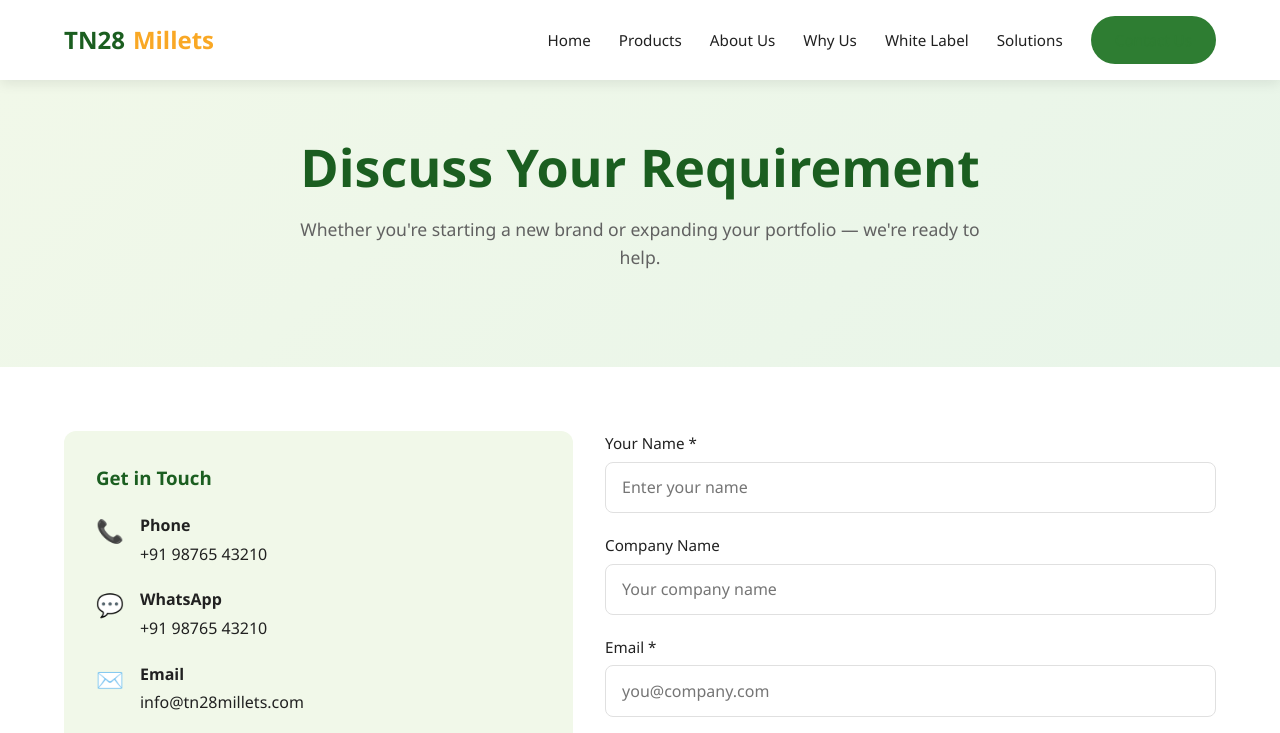
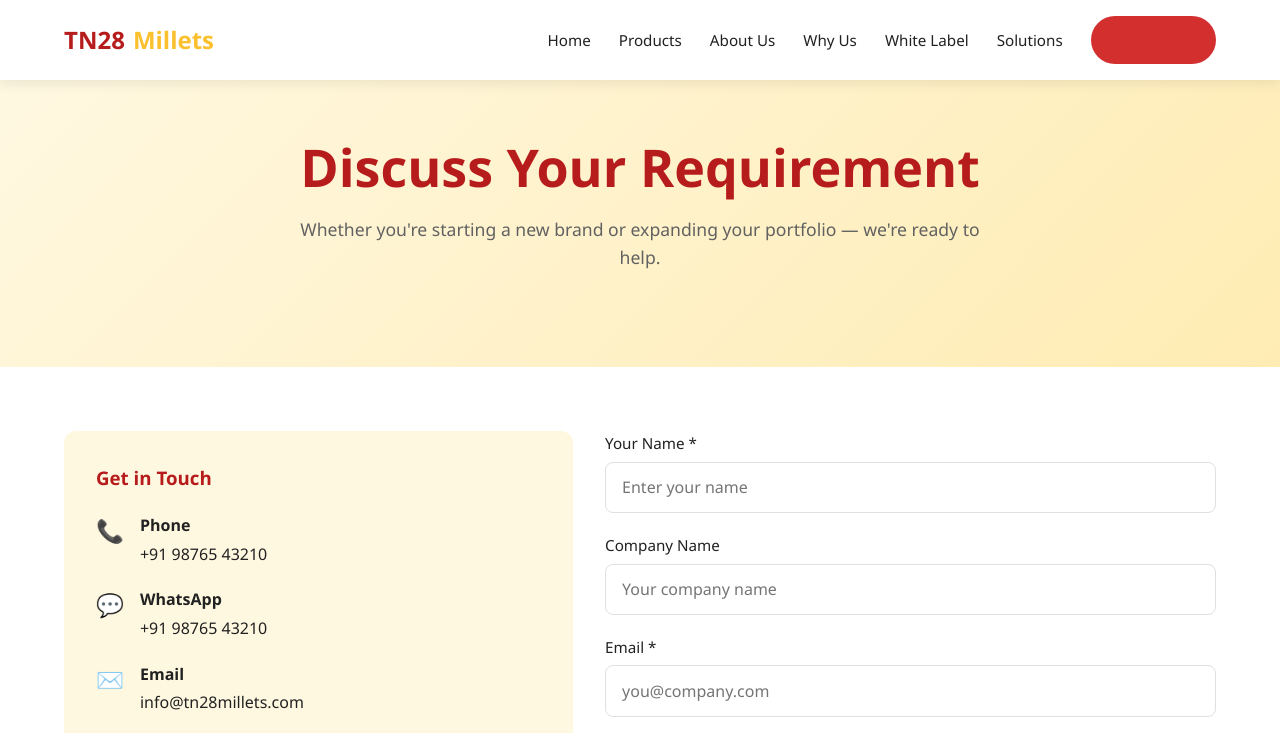
Before and after one commit to santhakumaremf-cpu/tn28-millets, a plain HTML site: page contact.html in a window 1280 px wide. Shown: the top 733 px of the page. Drawn offline with Linux system fonts and the light colour scheme.

Commit message:
Update website colors to Yellow and Red theme

```diff
--- a/styles.css
+++ b/styles.css
@@ -2,12 +2,12 @@
 /* Mobile-first approach */
 
 :root {
-  --primary: #2E7D32;
-  --primary-dark: #1B5E20;
-  --primary-light: #4CAF50;
-  --accent: #F9A825;
-  --accent-dark: #F57F17;
-  --bg-light: #F1F8E9;
+  --primary: #D32F2F;        /* Strong Red */
+  --primary-dark: #B71C1C;   /* Dark Red */
+  --primary-light: #EF5350;  /* Light Red */
+  --accent: #FBC02D;         /* Bright Yellow */
+  --accent-dark: #F9A825;    /* Deep Yellow/Gold */
+  --bg-light: #FFF8E1;       /* Soft Cream / Light Yellow */
   --bg-white: #FFFFFF;
   --text-dark: #212121;
   --text-muted: #616161;
@@ -123,7 +123,7 @@
 .btn-primary:hover {
   background: var(--primary-dark);
   transform: translateY(-2px);
-  box-shadow: 0 6px 16px rgba(46, 125, 50, 0.3);
+  box-shadow: 0 6px 16px rgba(211, 47, 47, 0.3);
 }
 
 .btn-outline {
@@ -181,7 +181,7 @@
 
 /* ========== HERO ========== */
 .hero {
-  background: linear-gradient(135deg, var(--bg-light) 0%, #E8F5E9 100%);
+  background: linear-gradient(135deg, var(--bg-light) 0%, #FFECB3 100%);
   padding: 4rem 0 5rem;
   text-align: center;
 }
@@ -508,7 +508,7 @@
 .form-group textarea:focus {
   outline: none;
   border-color: var(--primary);
-  box-shadow: 0 0 0 3px rgba(46, 125, 50, 0.15);
+  box-shadow: 0 0 0 3px rgba(211, 47, 47, 0.15);
 }
 
 .form-group textarea {
```
